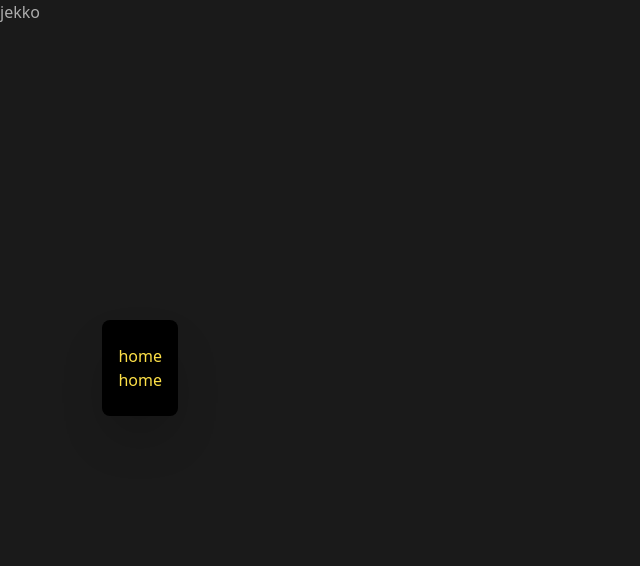
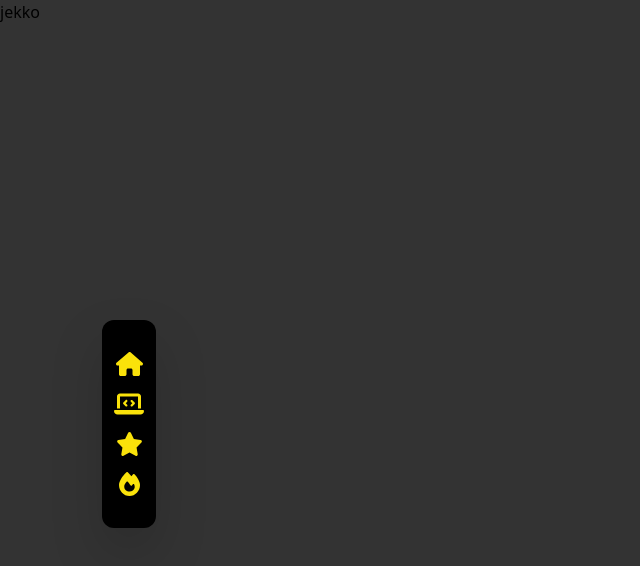
Before and after one commit to jigmeloday/portfolio, a Next.js app: page / in a window 1280 px wide. Shown: the top 566 px of the page, without its empty margins (0-640 px from the left). Built offline with nearby package versions, Linux system fonts and the light colour scheme.

Commit message:
nav listing

```diff
--- /dev/null
+++ b/components/icons/icons.tsx
@@ -0,0 +1,11 @@
+import { FontAwesomeIcon } from '@fortawesome/react-fontawesome';
+import { IconsModel } from '@/components/icons/model/icons.model';
+
+function Icons (props: IconsModel ) {
+    return(
+        <FontAwesomeIcon icon={ props.name } className={props?.className as string}/>
+
+    );
+}
+
+export default Icons;
--- /dev/null
+++ b/components/icons/model/icons.model.ts
@@ -0,0 +1,6 @@
+import { IconProp } from '@fortawesome/fontawesome-svg-core';
+
+export interface IconsModel{
+    name: IconProp;
+    className?: string
+}
--- a/components/layout/constant/navigation.constant.ts
+++ b/components/layout/constant/navigation.constant.ts
@@ -1,14 +1,25 @@
 import { NavigationModel } from '@/components/layout/model/navigation.model';
+import { faFire, faHome, faLaptop, faLaptopCode, faStar, faTrash } from '@fortawesome/free-solid-svg-icons';
 
 export const NAV_CONST: NavigationModel[] = [
     {
         id: '1',
-        icon: 'home',
+        icon: faHome,
         link: ''
     },
     {
         id: '1',
-        icon: 'home',
+        icon: faLaptopCode,
+        link: ''
+    },
+    {
+        id: '1',
+        icon: faStar,
+        link: ''
+    },
+    {
+        id: '1',
+        icon: faFire,
         link: ''
     }
-]
+];
--- a/components/layout/model/navigation.model.ts
+++ b/components/layout/model/navigation.model.ts
@@ -1,5 +1,5 @@
 export interface NavigationModel {
     id: string,
-    icon: string,
+    icon: any,
     link: string
 }
--- a/components/layout/navigation/side-nav.tsx
+++ b/components/layout/navigation/side-nav.tsx
@@ -1,12 +1,13 @@
 import { NAV_CONST } from '@/components/layout/constant/navigation.constant';
+import Icons from '@/components/icons/icons';
 
 function SideNav() {
     return(
-        <div className='lg:block shadow-2xl fixed hidden top-[40%] left-[8%] bg-primary-dark rounded-[8px] px-4 py-6 text-yellow-300'>
+        <div className='lg:block drop-shadow-2xl fixed hidden top-[40%] left-[8%] bg-primary-dark rounded-[12px] px-2 py-6 text-primary-main'>
             {
-                NAV_CONST.map(({ icon, id, link}) => (
-                    <div key={id}>
-                        {icon}
+                NAV_CONST.map(({ icon, id}) => (
+                    <div key={id} className='flex justify-center px-[4px] py-[8px] gap-0.5'>
+                        <Icons name={icon} className='text-[24px] items-center cursor-pointer hover:text-primary-dark hover:scale-150 transition delay-1500 duration-500 ease-in-out' />
                     </div>
                 ))
             }
--- a/package.json
+++ b/package.json
@@ -9,6 +9,10 @@
     "lint": "next lint"
   },
   "dependencies": {
+    "@fortawesome/fontawesome-svg-core": "^6.4.0",
+    "@fortawesome/free-regular-svg-icons": "^6.4.0",
+    "@fortawesome/free-solid-svg-icons": "^6.4.0",
+    "@fortawesome/react-fontawesome": "^0.2.0",
     "@reduxjs/toolkit": "^1.9.5",
     "@types/node": "18.16.3",
     "@types/react": "18.2.4",
--- a/styles/globals.css
+++ b/styles/globals.css
@@ -6,5 +6,5 @@
     margin: 0;
     padding: 0;
     scroll-behavior: smooth;
-    background: #1a1a1a;
+    background: #333333;
 }
--- a/tailwind.config.js
+++ b/tailwind.config.js
@@ -19,13 +19,20 @@
         9: '900'
       },
       colors: {
-        main: '#adadad',
-        light: '#dedede',
-        dark: '#797979'
+        primary: {
+          main: '#fae20a',
+          light: '#fcee6c',
+          dark: '#e1cb09',
+        },
+        text: {
+          main: '#adadad',
+          light: '#dedede',
+          dark: '#797979'
+        }
       },
       backgroundColor: {
         primary: {
-          main: '#1a1a1a',
+          main: '#333333',
           light: '#333333',
           dark: '#000000'
         },
```
Also changed, not shown: 1 other file (tests, documents, lock files or other folders).
